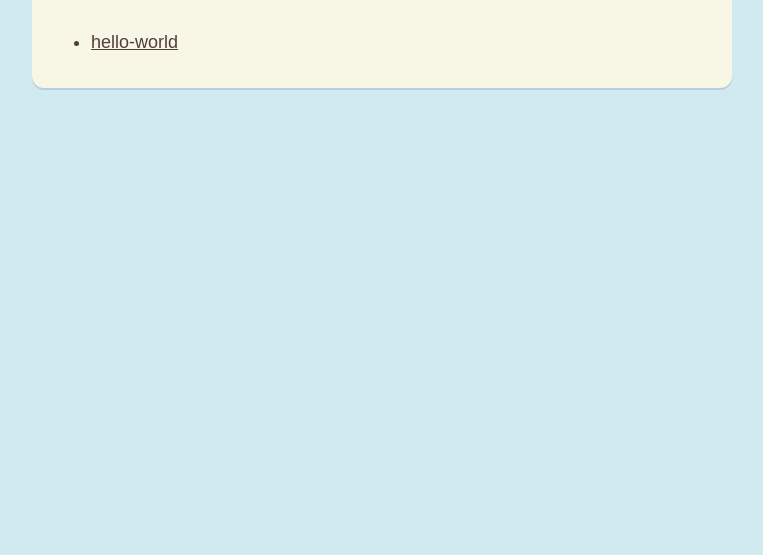
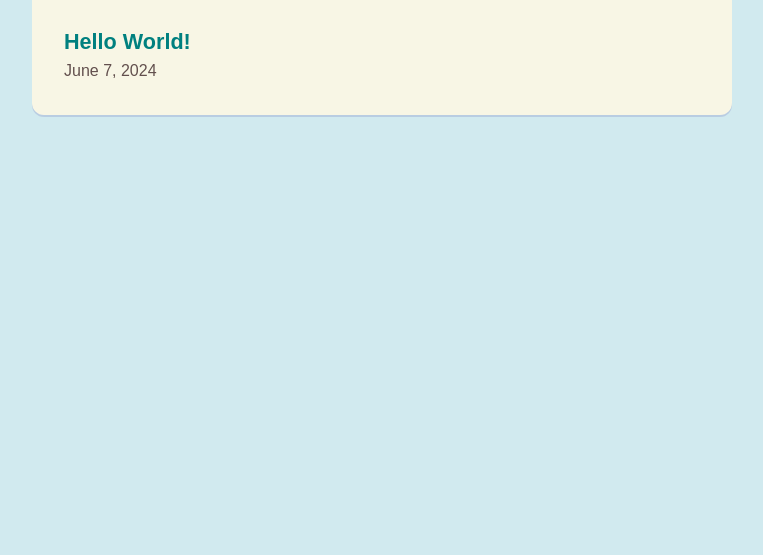
Before and after one commit to Pixelrobin/website, an Astro site: page /posts in a window 1280 px wide. Shown: the part 245-800 px from the top of the page, without its empty margins (258-1021 px from the left). Built offline with nearby package versions, Linux system fonts and the light colour scheme; Astro itself is replaced by a stand-in of ours; a web font is replaced by a local one.

Commit message:
Nicer looking post excerpts

```diff
--- /dev/null
+++ b/src/components/PostExcerpt.astro
@@ -0,0 +1,15 @@
+---
+import type { CollectionEntry } from 'astro:content';
+import { format, formatISO } from "date-fns";
+
+interface Props {
+  entry: CollectionEntry<"posts">;
+}
+
+const { entry } = Astro.props;
+---
+
+<a href={`/posts/${entry.slug}`} class="post-excerpt trim-margins">
+  <h3>{ entry.data.title }</h3>
+  <time class="meta" datetime={ format(entry.data.published, 'yyyy-MM-dd') }>{ format(entry.data.published, 'MMMM d, y') }</time>
+</a>
--- a/src/pages/posts/index.astro
+++ b/src/pages/posts/index.astro
@@ -1,8 +1,11 @@
 ---
-import SiteLayout from "../../layouts/SiteLayout.astro";
 import { getCollection } from "astro:content";
 
-const posts = await getCollection("posts");
+import SiteLayout from "../../layouts/SiteLayout.astro";
+import PostExcerpt from "../../components/PostExcerpt.astro";
+
+const posts = (await getCollection("posts"))
+  .sort((a, b) => b.data.published.getTime() - a.data.published.getTime());
 ---
 
 <SiteLayout
@@ -11,15 +14,11 @@ const posts = await getCollection("posts");
   currentNavItem="posts"
   headerTitle="Posts"
 >
-  <!-- <Fragment slot="header-content">
-    <p>TODO: Something witty about how I don't write enough.</p>
-  </Fragment> -->
-
-  <ul>
+  <ul class="reset-list vertical-flow">
     {
       posts.map((entry) => (
         <li>
-          <a href={`/posts/${entry.slug}`}>{entry.slug}</a>
+          <PostExcerpt entry={entry} />
         </li>
       ))
     }
--- a/src/styles/_base.scss
+++ b/src/styles/_base.scss
@@ -33,7 +33,7 @@ a {
 
 h1, h2, h3, h4, h5, h6 {
   margin: 0;
-  margin-top: 2em;
+  margin-top: 1.75em;
   font-weight: 450;
   line-height: 1.25;
 }
@@ -49,7 +49,8 @@ h2 {
 }
 
 h3 {
-  font-size: 1.15em;
+  font-size: 1.2em;
+  font-weight: 475;
 }
 
 @media (min-width: breakpoints.$tablet) {
--- a/src/styles/_mixins.scss
+++ b/src/styles/_mixins.scss
@@ -21,3 +21,14 @@
   /* Corrects inability to style clickable `input` types in iOS */
   -webkit-appearance: none;
 }
+
+@mixin reset-list {
+  list-style: none;
+  margin: 0;
+  padding: 0;
+}
+
+@mixin reset-link {
+  text-decoration: inherit;
+  color: inherit;
+}
--- a/src/styles/_utilities.scss
+++ b/src/styles/_utilities.scss
@@ -1,3 +1,5 @@
+@use 'mixins';
+
 .rounded {
   border-radius: var(--border-radius);
 }
@@ -19,3 +21,11 @@
     margin-bottom: 0;
   }
 }
+
+.reset-list {
+  @include mixins.reset-list();
+}
+
+.reset-link {
+  @include mixins.reset-link();
+}
--- a/src/styles/components/_index.scss
+++ b/src/styles/components/_index.scss
@@ -4,3 +4,6 @@
 @use 'site-main';
 @use 'container';
 @use 'button';
+@use 'vertical-flow';
+@use 'meta';
+@use 'post-excerpt';
--- /dev/null
+++ b/src/styles/components/_meta.scss
@@ -0,0 +1,4 @@
+.meta {
+  font-size: 1rem;
+  font-weight: 450;
+}
--- /dev/null
+++ b/src/styles/components/_post-excerpt.scss
@@ -0,0 +1,46 @@
+@use '../mixins';
+
+.post-excerpt {
+  @include mixins.reset-link();
+
+  display: flex;
+  flex-direction: column;
+  gap: 0.25rem;
+  position: relative;
+
+  & > * {
+    position: relative;
+  }
+
+  h3 {
+    font-weight: 550;
+    color: var(--c-dark);
+    transition: color 150ms;
+  }
+
+  .meta {
+    opacity: 0.9;
+  }
+
+  &::before {
+    content: "";
+    pointer-events: none;
+    display: block;
+    border-radius: var(--border-radius);
+    background-color: var(--c-text);
+    opacity: 0;
+    position: absolute;
+    inset: -0.75rem -1rem;
+    transition: opacity 150ms;
+  }
+
+  &:hover, &:focus {
+    &::before {
+      opacity: 0.05;
+    }
+
+    h3 {
+      color: var(--c-text);
+    }
+  }
+}
--- /dev/null
+++ b/src/styles/components/_vertical-flow.scss
@@ -0,0 +1,5 @@
+.vertical-flow {
+  display: flex;
+  flex-direction: column;
+  gap: 2rem;
+}
```
